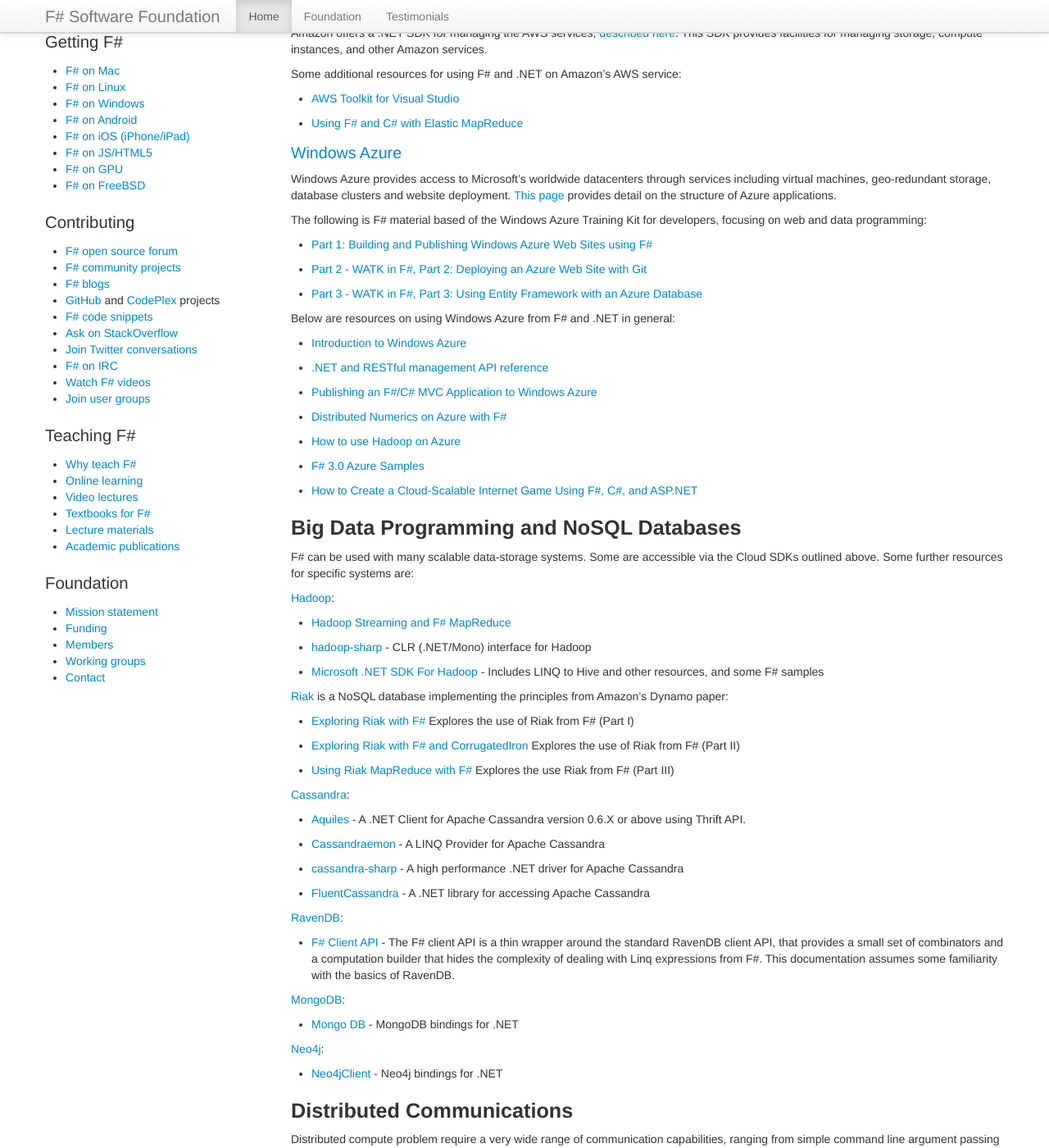
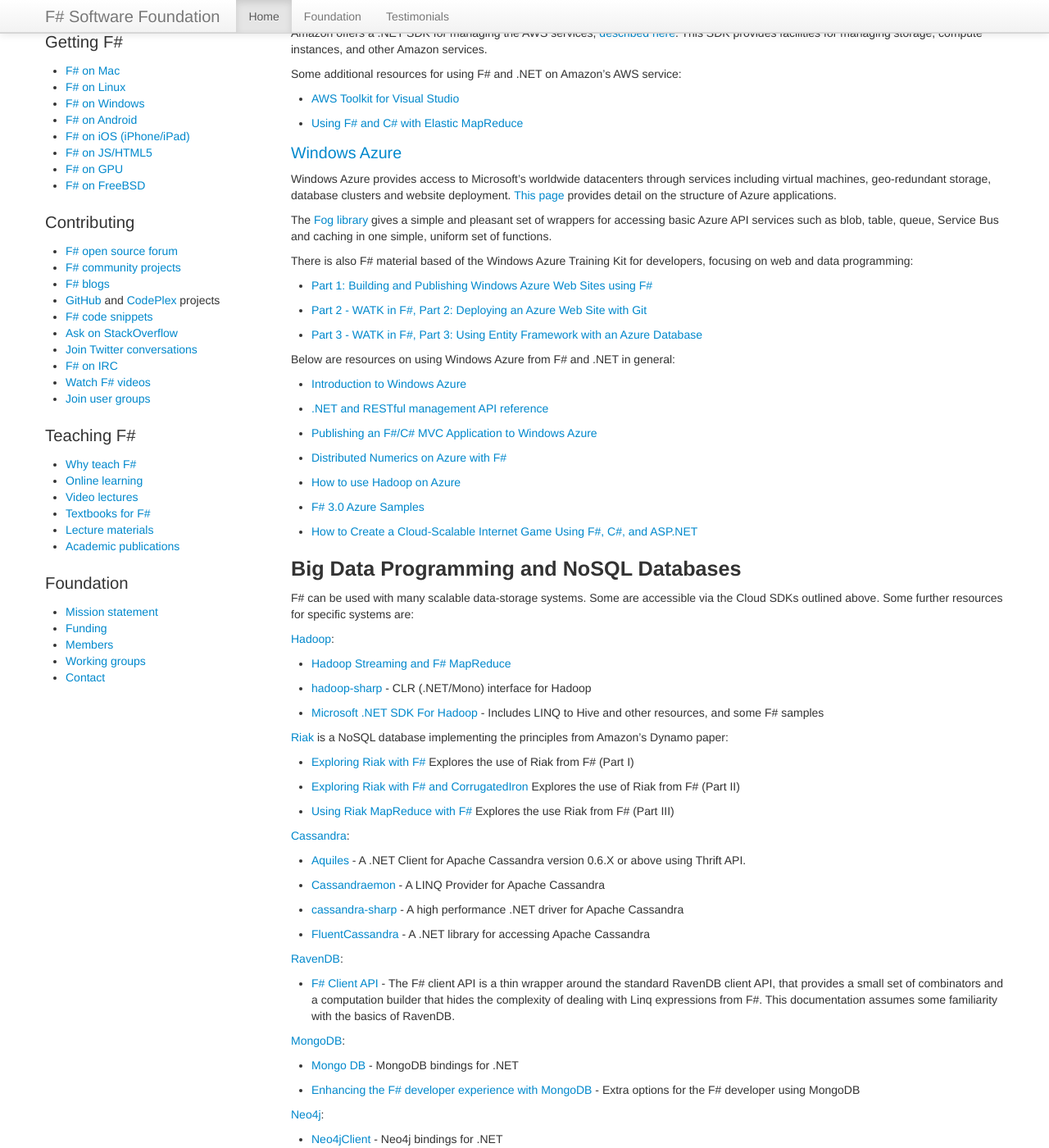
Before and after one commit to fsharp/fsharp.org, a Jekyll site: the page built from cloud/index.md, in a window 1280 px wide and 1400 px high, scrolled down 339 px. Shown: the whole window at 82% size. Built offline with Jekyll 4.4.1, drawn with Linux system fonts in a browser that asks for light colours; nearby versions of some CDN libraries; some web fonts are replaced; comment, search, counter and statistics services are not loaded; some of the changed text lies outside the part shown.

Commit message:
Update index.md

```diff
--- a/cloud/index.md
+++ b/cloud/index.md
@@ -30,7 +30,11 @@
 virtual machines, geo-redundant storage, database clusters and website deployment.  [This page](http://www.windowsazure.com/en-us/develop/net/fundamentals/compute/) provides
 detail on the structure of Azure applications.
 
-The following is F# material based of the Windows Azure Training Kit for developers, focusing on web and data programming:
+The [Fog library](http://dmohl.github.io/Fog/) gives a simple and pleasant set of wrappers for accessing
+basic Azure API services such as blob, table, queue, Service Bus and caching in one simple,
+uniform set of functions.
+
+There is also F# material based of the Windows Azure Training Kit for developers, focusing on web and data programming:
  * [Part 1: Building and Publishing Windows Azure Web Sites using F#](http://sireel-world.azurewebsites.net/sir-eel-visions/WATK-FS-Pt1)
  * [Part 2 - WATK in F#, Part 2: Deploying an Azure Web Site with Git](http://sireel-world.azurewebsites.net/sir-eel-visions/WATK-FS-Pt2)
  * [Part 3 - WATK in F#, Part 3: Using Entity Framework with an Azure Database](http://sireel-world.azurewebsites.net/sir-eel-visions/WATK-FS-Pt3)
@@ -76,10 +80,13 @@
 [MongoDB](http://www.mongodb.org/):
 
  * [Mongo DB](http://www.mongodb.org/display/DOCS/CSharp+Language+Center) - MongoDB bindings for .NET
+ * [Enhancing the F# developer experience with MongoDB](http://blog.mongodb.org/post/59584347005/enhancing-the-f-developer-experience-with-mongodb) - Extra options for the F# developer using MongoDB
 
 [Neo4j](http://www.neo4j.org/):
 
  * [Neo4jClient](http://hg.readify.net/neo4jclient/wiki/Home) - Neo4j bindings for .NET
+ * [Using Neo4j Graph DB With F#](http://sergeytihon.wordpress.com/2013/03/27/using-neo4j-graph-db-with-f/) - Introduction to using Neo4j with F#
+
 
 ## Distributed Communications
 
```
